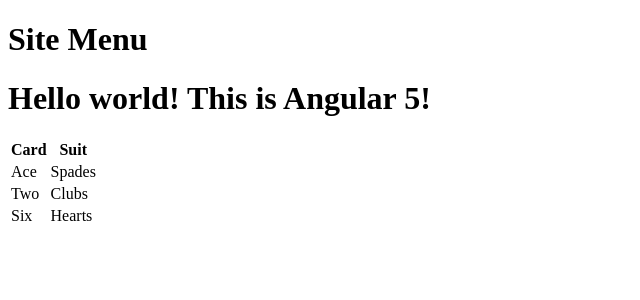
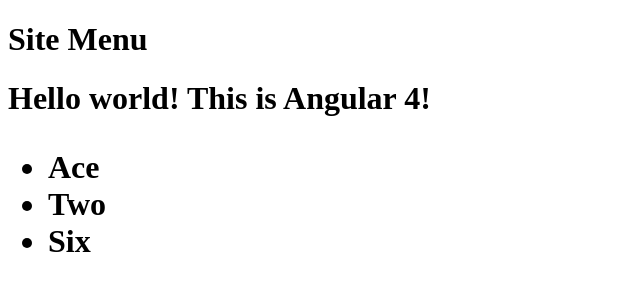
Before and after one commit to AzzaRojbi/Angular-Lab-Project-1, an Angular app in the folder myapp/: page / in a window 1280 px wide. Shown: the top 300 px of the page, without its empty margins (0-640 px from the left). Built offline with nearby package versions, Linux system fonts and the light colour scheme.

Commit message:
alert box testing

```diff
--- a/myapp/src/app/app.component.ts
+++ b/myapp/src/app/app.component.ts
@@ -8,34 +8,32 @@
 @Component({
     selector: 'app-root',
     // Multi-line content allowed with back ticks.
-    template: `<h1>Hello world!  {{title}} </h1>
-
-    <table>
-        <thead>
-        <tr>
-          <th>{{ 'Card' }}</th>
-          <th>{{ 'Suit' }}</th>
-        </tr>
-        </thead>
-        <tbody>
-        <tr *ngFor="let card of cards; let i=index">
-          <td>{{ card.cardVal }}</td>
-          <td>{{ card.suit }}</td>
-        </tr>
-        </tbody>
-    </table>
-       `
+    template: `<h1>Hello world!  {{title}} <br/>
+              <!-- Show cards in unordered list. -->
+              <ul><li *ngFor="let card of cards" (click)="onSelect(card)">
+                  {{card.cardVal}}</li>
+             </ul>
+             <div *ngIf="selectedCard">
+                 <h2>{{selectedCard.cardVal}} **</h2>
+                 <input [(ngModel)]="selectedCard.cardVal" placeholder="name"/>
+              </div>
+        `
 })
 
 export class AppComponent {
-    public title = 'This is Angular 5!';
-    // Include card data in collection as public property.
+    public title = 'This is Angular 4!';
+    // Include card data in class as public property.
     public cards = CARDS;
+    selectedCard: PlayingCard;
+
+    onSelect(card: PlayingCard) {
+        this.selectedCard = alert(card.suit);
+    }
 }
 
 // Define card data.
 var CARDS: PlayingCard[] = [
-    { cardVal: "Ace", suit: "Spades" },
-    { cardVal: "Two", suit: "Clubs" },
-    { cardVal: "Six", suit: "Hearts" },
+    { cardVal:"Ace", suit:"Spades"},
+    { cardVal:"Two", suit:"Clubs" },
+    { cardVal:"Six", suit:"Hearts"},
 ];
```
